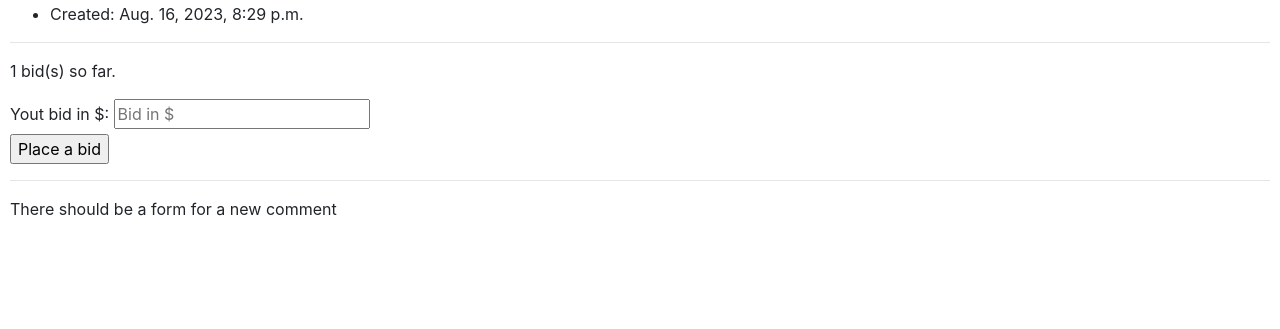
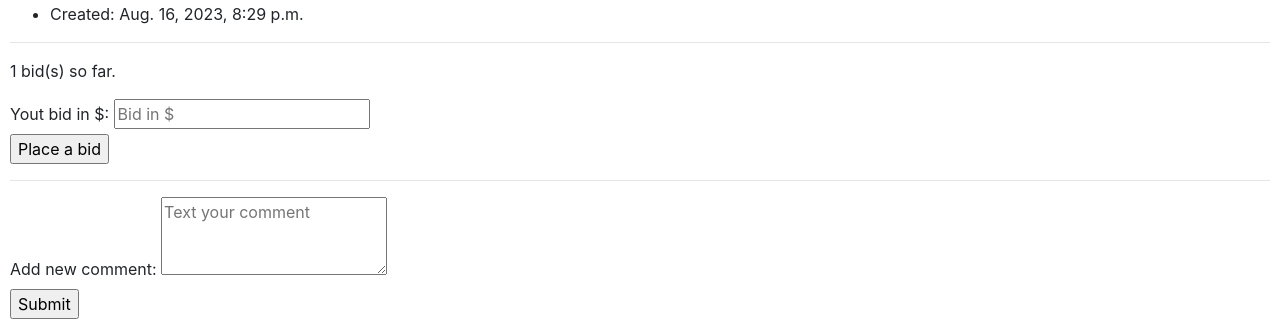
Before and after one commit to kseniiaIrinarkhova/commerce, a Django app: page /listing/6 in a window 1280 px wide. Shown: the part 635-964 px from the top of the page. Before the commit the page ends 851 px from the top, so only its background shows below. Run offline with Django 3.2, Linux system fonts and the light colour scheme; a user stored in the database is signed in; data comes from the database, SQL or seed files in the repository; both versions use the stored data as it was after the commit; some libraries are stand-ins or nearby versions.

Commit message:
comment feature

```diff
--- a/auctions/models.py
+++ b/auctions/models.py
@@ -30,6 +30,10 @@ class Bid(models.Model):
     def __str__(self):
         return f"{self.bidder}: ${self.price}"
 
+class CommentManager(models.Manager):
+    def create_comment(self, context, author, text):
+        comment = self.create(context = context, author = author, text = text)
+        return comment
 
 class Comment(models.Model):
     context = models.ForeignKey("Listing", on_delete=models.CASCADE)
@@ -38,6 +42,8 @@ class Comment(models.Model):
     like = models.IntegerField(default=0)
     dislike = models.IntegerField(default=0)
 
+    objects = CommentManager()
+
 
 class Category(models.Model):
     title = models.CharField(max_length=50)
--- a/auctions/templates/auctions/listing.html
+++ b/auctions/templates/auctions/listing.html
@@ -128,12 +128,24 @@
 </div>
 <hr class="product_hr" />
 <div class="comment_block">
+    {% for comment in comments %}
     <div class="comment">
-        <div class="comment_text"></div>
-        <div class="comment_reaction"></div>
-    </div>
-    <div class="comment_form">
-        <p>There should be a form for a new comment</p>
+        <div class="comment_author"> {{comment.author}}</div>
+        <div class="comment_text"> {{comment.text}}</div>
+        <div class="comment_reaction">
+            like({{comment.like}})/dislike({{comment.dislike}})
         </div>
     </div>
+    {% endfor %}
+    {% if user.is_authenticated %}
+    <div class="comment_form">
+        <form action="{% url 'add_comment' listing.id %}" method="post">
+            {% csrf_token %}
+            <label for="comment">Add new comment:</label>
+            <textarea class="comment_text" id="comment" name="comment" placeholder="Text your comment" rows="3"></textarea>
+                <div class="field"><input type="submit"></div>
+        </form>
+    </div>
+    {% endif %}
+</div>
 {% endblock %}
--- a/auctions/urls.py
+++ b/auctions/urls.py
@@ -14,5 +14,6 @@ urlpatterns = [
     path("listing/<int:listing_id>/edit", views.edit, name="edit"),
     path("listing/<int:listing_id>/edit_watchlist", views.edit_watchlist, name="edit_watchlist"),
     path("listing/<int:listing_id>/place_bid", views.place_bid, name="place_bid"),
-    path("listing/<int:listing_id>/close_auction", views.close_auction, name="close_auction")
+    path("listing/<int:listing_id>/close_auction", views.close_auction, name="close_auction"),
+    path("listing/<int:listing_id>/add_comment", views.add_comment, name="add_comment")
 ]
--- a/auctions/utils.py
+++ b/auctions/utils.py
@@ -4,7 +4,7 @@ from django.core.files.base import File
 from django.db.models.base import Model
 from django.forms import ModelForm
 from django.forms.utils import ErrorList
-from .models import User, Listing, Bid, Category
+from .models import User, Listing, Bid, Category, Comment
 
 class ListTextWidget(forms.TextInput):
     def __init__(self, data_list, name, *args, **kwargs):
@@ -48,6 +48,7 @@ class BidForm(ModelForm):
             "price": "Your bid in $"
         }
 
+
 def getCategory(categoryTitle):
     return Category.objects.get(title = categoryTitle)
 
--- a/auctions/views.py
+++ b/auctions/views.py
@@ -6,7 +6,7 @@ from django.urls import reverse
 from .utils import ListingForm, getCategory, checkNewBid
 import datetime
 from django.contrib.auth.decorators import login_required
-from .models import User, Listing, Bid, Category
+from .models import User, Listing, Bid, Category, Comment
 
 
 def index(request):
@@ -87,7 +87,8 @@ def listing(request, listing_id):
         "is_watchable": is_watchable,
         "is_in_watchlist": is_in_watchlist,
         "bid_message": "",
-        "bid_info" : bid_info
+        "bid_info" : bid_info,
+        "comments" : Comment.objects.all().filter(context = listing)
     })
 
 
@@ -95,9 +96,7 @@ def listing(request, listing_id):
 @login_required
 def new_listing(request):
     if request.method == "POST":
-        print(request)
         form = ListingForm(request.POST)
-        print(form)
         if form.is_valid():
             newListing = form.save(commit=False)
             newListing.auctioneer = User.objects.get(username=request.user.username)
@@ -212,7 +211,8 @@ def place_bid(request, listing_id):
                             "is_watchable": is_watchable,
                             "is_in_watchlist": is_in_watchlist,
                             "bid_message": f"Your bid ${new_bid} is too low!",
-                            "bid_info": bid_info
+                            "bid_info": bid_info,
+                            "comments" : Comment.objects.all().filter(context = listing)
                         })
             except ValueError:
                 return render(request, "auctions/listing.html", {
@@ -221,7 +221,8 @@ def place_bid(request, listing_id):
                             "is_watchable": is_watchable,
                             "is_in_watchlist": is_in_watchlist,
                             "bid_message": "Bid should be a decimal number!",
-                            "bid_info": bid_info
+                            "bid_info": bid_info,
+                            "comments" : Comment.objects.all().filter(context = listing)
                         })
 
     return HttpResponseRedirect(reverse("listing", args=(listing_id,)))
@@ -239,3 +240,16 @@ def close_auction(request, listing_id):
             won_bid.is_won = True
             won_bid.save()
     return HttpResponseRedirect(reverse("listing", args=(listing_id,)))
+
+@login_required
+def add_comment(request, listing_id):
+    listing = Listing.objects.get(pk = listing_id)
+    user = User.objects.get(username = request.user.username)
+    if request.method == "POST" and listing is not None:
+        comment = request.POST['comment']
+        if comment != "" :
+            newComment = Comment.objects.create_comment(listing, user, comment)
+            newComment.save()
+            return HttpResponseRedirect(reverse("listing", args=(listing_id,)))
+
+    return HttpResponseRedirect(reverse("listing", args=(listing_id,)))
```
Also changed, not shown: db.sqlite3. Lines whose indentation alone changed are shown as unchanged.
